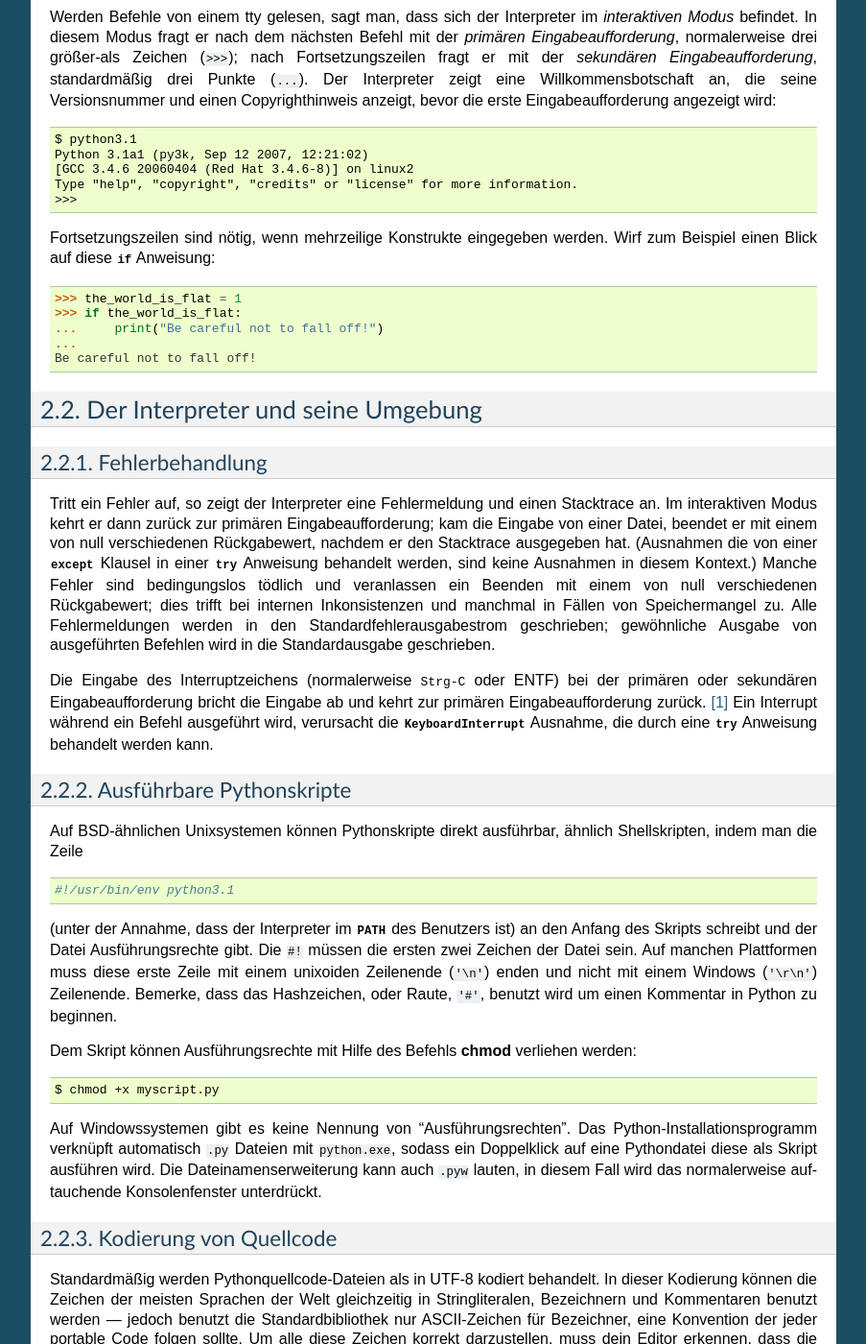
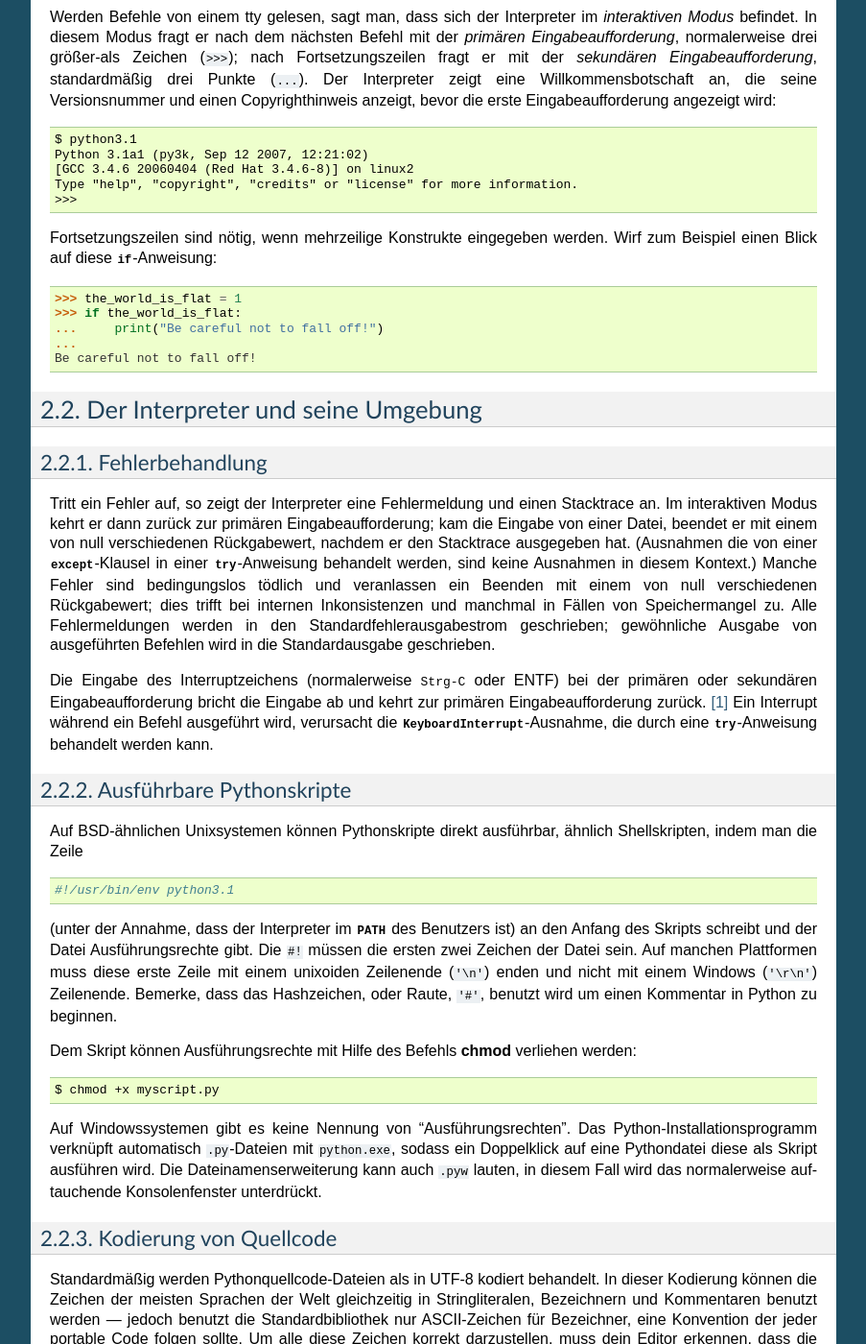
Before and after one commit to cofi/py-tutorial-de, a Sphinx documentation site: the page built from source/interpreter.rst, in a window 1280 px wide and 1400 px high, scrolled down 1569 px. Shown: the whole window at 96% size, without its empty margins (198-1101 px from the left). Built offline with Sphinx 7.4.7, drawn with Linux system fonts in a browser that asks for light colours; pages that are not in the unit, such as notebooks, are missing from menus; cross-references to code outside the pages are shown as plain code; some of the changed text lies outside the part shown.

Commit message:
Fixed some punctuation mistakes. Translated section 4.6 (Issue #10)

```diff
--- a/source/index.rst
+++ b/source/index.rst
@@ -46,7 +46,7 @@
 verschiedenen Module der Pythonbibliothek zu lernen die in der Python Library
 Reference beschrieben werden.
 
-Das :ref: `glossary` ist es ebenfalls Wert es durchzugehen.
+Es lohnt sich ebenfalls das :ref: `glossary` durchzugehen.
 
 .. toctree::
    :numbered:
--- a/source/interpreter.rst
+++ b/source/interpreter.rst
@@ -54,7 +54,7 @@
 
 Ein zweiter Weg den Pythoninterpreter zu starten ist ``python -c Befehl [arg]
 ...``, was die Anweisung(en) in diesem *Befehl* ausführt, analog zur
-:option:`-c` Option der Shell. Da Pythonanweisungen oft Leerzeichen oder andere
+:option:`-c`-Option der Shell. Da Pythonanweisungen oft Leerzeichen oder andere
 Zeichen die die Shell speziell behandelt enthält, wird es normalerweise
 empfohlen den kompletten *Befehl* mit einfachen Anührungszeichen anzugeben.
 
@@ -114,7 +114,7 @@
    >>>
 
 Fortsetzungszeilen sind nötig, wenn mehrzeilige Konstrukte eingegeben werden.
-Wirf zum Beispiel einen Blick auf diese :keyword:`if` Anweisung::
+Wirf zum Beispiel einen Blick auf diese :keyword:`if`-Anweisung::
 
    >>> the_world_is_flat = 1
    >>> if the_world_is_flat:
@@ -136,19 +136,20 @@
 Stacktrace an. Im interaktiven Modus kehrt er dann zurück zur primären
 Eingabeaufforderung; kam die Eingabe von einer Datei, beendet er mit einem von
 null verschiedenen Rückgabewert, nachdem er den Stacktrace ausgegeben hat.
-(Ausnahmen die von einer :keyword:`except` Klausel in einer :keyword:`try`
-Anweisung behandelt werden, sind keine Ausnahmen in diesem Kontext.) Manche
-Fehler sind bedingungslos tödlich und veranlassen ein Beenden mit einem von null
-verschiedenen Rückgabewert; dies trifft bei internen Inkonsistenzen und manchmal
-in Fällen von Speichermangel zu. Alle Fehlermeldungen werden in den
-Standardfehlerausgabestrom geschrieben; gewöhnliche Ausgabe von ausgeführten
-Befehlen wird in die Standardausgabe geschrieben.
+(Ausnahmen die von einer :keyword:`except`-Klausel in einer
+:keyword:`try`-Anweisung behandelt werden, sind keine Ausnahmen in diesem
+Kontext.) Manche Fehler sind bedingungslos tödlich und veranlassen ein Beenden
+mit einem von null verschiedenen Rückgabewert; dies trifft bei internen
+Inkonsistenzen und manchmal in Fällen von Speichermangel zu. Alle
+Fehlermeldungen werden in den Standardfehlerausgabestrom geschrieben;
+gewöhnliche Ausgabe von ausgeführten Befehlen wird in die Standardausgabe
+geschrieben.
 
 Die Eingabe des Interruptzeichens (normalerweise :kbd:`Strg-C` oder ENTF) bei
 der primären oder sekundären Eingabeaufforderung bricht die Eingabe ab und kehrt
 zur primären Eingabeaufforderung zurück. [#]_ Ein Interrupt während ein Befehl
-ausgeführt wird, verursacht die :exc:`KeyboardInterrupt` Ausnahme, die durch
-eine :keyword:`try` Anweisung behandelt werden kann.
+ausgeführt wird, verursacht die :exc:`KeyboardInterrupt`-Ausnahme, die durch
+eine :keyword:`try`-Anweisung behandelt werden kann.
 
 
 .. _tut-scripts:
@@ -174,7 +175,7 @@
     $ chmod +x myscript.py
 
 Auf Windowssystemen gibt es keine Nennung von "Ausführungsrechten". Das
-Python-Installationsprogramm verknüpft automatisch ``.py`` Dateien mit
+Python-Installationsprogramm verknüpft automatisch ``.py``-Dateien mit
 ``python.exe``, sodass ein Doppelklick auf eine Pythondatei diese als Skript
 ausführen wird. Die Dateinamenserweiterung kann auch ``.pyw`` lauten, in diesem
 Fall wird das normalerweise auftauchende Konsolenfenster unterdrückt.
@@ -220,7 +221,7 @@
 auszuführen jedes Mal wenn der Interpreter gestartet wird. Das kannst du
 erreichen, indem du eine Umgebungsvariable namens :env:`PYTHONSTARTUP`
 erstellst, die auf eine Datei verweist, die deine Startupbefehle enthält.
-Dies ist der :file:`.profile` Fähigkeit von Unixshells ähnlich.
+Dies ist der :file:`.profile`-Fähigkeit von Unixshells ähnlich.
 
 Diese Datei wird nur in interaktiven Sitzungen gelesen und weder wenn Python
 Befehle aus einem Skript ausführt, noch wenn :file:`/dev/tty` explizit als die
```
Also changed, not shown: source/controlflow.rst (+143 -19 lines), source/introduction.rst (+5 -5 lines).
